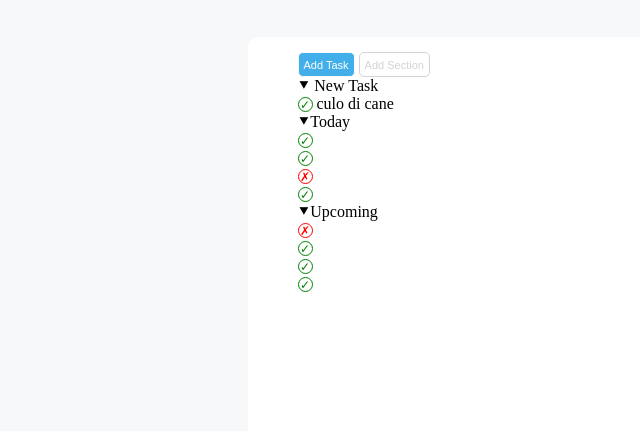
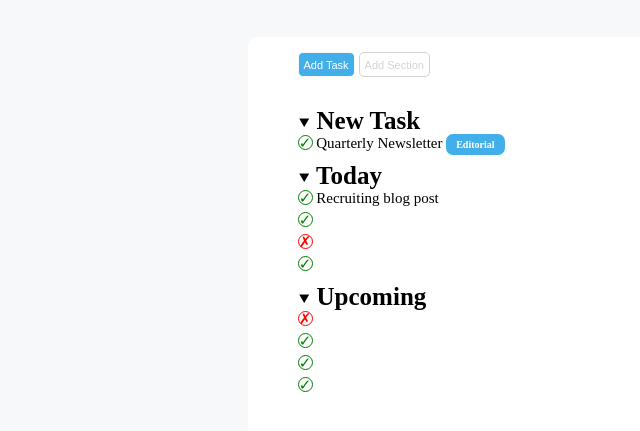
Before and after one commit to andreapanico12/html-css-toboolist, a plain HTML site: page index.html in a window 1280 px wide. Shown: the part 73-504 px from the top of the page, without its empty margins (0-640 px from the left). Drawn offline with Linux system fonts and the light colour scheme.

Commit message:
edit index

```diff
--- a/Assets/style.css
+++ b/Assets/style.css
@@ -44,6 +44,7 @@ header span{
 
 .main-top{
   padding-top: 10px;
+  margin-bottom: 30px;
 }
 
 .button{
@@ -68,12 +69,26 @@ header span{
 
 }
 
-.section-list li{
+.section-list{
+  font-size: 25px;
+  font-weight: 800;
+  margin-top: 10px;
+
 
 }
 
+.section-list .arrow-down{
+  font-size: 16px;
+}
+
+
+.task-list li{
+  font-size: 15px;
+  margin-bottom: 5px;
+}
+
 span.completed{
-  font-size: 12px;
+  font-size: 15px;
   color: green;
   display: inline-block;
   width: 15px;
@@ -85,7 +100,7 @@ span.completed{
 }
 
 span.failed{
-  font-size: 12px;
+  font-size: 15px;
   color: red;
   display: inline-block;
   width: 15px;
@@ -98,10 +113,16 @@ span.failed{
 
 .badge{
   height: 20px;
-  border-radius: 10px;
+  border-radius: 7px;
   border: 0 none;
   text-align: center;
-  font-size: 9px;
-  padding: 0 5px;
+  font-size: 10px;
+  padding: 5px 10px;
+  color: white;
+  font-weight: 600;
+}
+
+.badge.badge-editorial{
+  background-color: #42afea;
 
 }
--- a/index.html
+++ b/index.html
@@ -1,83 +1,82 @@
 <!DOCTYPE html>
 <html lang="en">
   <head>
-  <meta charset="UTF-8">
-  <meta name="viewport" content="width=device-width, initial-scale=1.0">
+    <meta charset="UTF-8" />
+    <meta name="viewport" content="width=device-width, initial-scale=1.0" />
     <title>Esercizio: Toboolist</title>
-  <link rel="stylesheet" href="Assets/style.css">
+    <link rel="stylesheet" href="Assets/style.css" />
   </head>
 
   <body>
-
     <header>
-
       <!-- title -->
       <section>
-
-      <img class="logo" src="Assets/img/Logo.png" alt="logo">
+        <img class="logo" src="Assets/img/Logo.png" alt="logo" />
         <span><strong>Toboolist</strong></span>
-
       </section>
       <!--/title -->
-
     </header>
     <main>
       <section class="container-list">
-
         <div class="main-top">
-        <button class="button button-primary"> Add Task</button>
-         <button class="button button-secondary"> Add Section</button>
+          <button class="button button-primary">Add Task</button>
+          <button class="button button-secondary">Add Section</button>
         </div>
 
         <!-- lists -->
         <div>
-        <ul class="section-list">
-
-          <li>&#11206; New Task</li>
+          <ul>
+            <li class="section-list">
+              <span class="arrow-down">&#11206;</span> New Task</li>
 
             <ul class="task-list">
               <li>
-                <span class="completed">&check;</span> culo di cane
+                <span class="completed">&check;</span>  Quarterly Newsletter
+                <span class="badge badge-editorial"> Editorial</span>
               </li>
             </ul>
 
-          <li>&#11206;Today</li>
+            <li class="section-list">
+              <span class="arrow-down">&#11206;</span>  Today</li>
 
             <ul class="task-list">
               <li>
                 <span class="completed">&check;</span>
-              </li> <li>
-                <span class="completed">&check;</span>
-              </li> <li>
-                <span class="failed">&cross;</span>
-              </li> <li>
+                Recruiting blog post
+              </li>
+              <li>
                 <span class="completed">&check;</span>
               </li>
-
+              <li>
+                <span class="failed">&cross;</span>
+              </li>
+              <li>
+                <span class="completed">&check;</span>
+              </li>
             </ul>
 
-         <li>&#11206;Upcoming</li>
+            <li class="section-list">
+              <span class="arrow-down">&#11206;</span> Upcoming</li>
 
             <ul class="task-list">
               <li>
                 <span class="failed">&cross;</span>
-              </li> <li>
+              </li>
+              <li>
                 <span class="completed">&check;</span>
-              </li> <li>
+              </li>
+              <li>
                 <span class="completed">&check;</span>
-              </li> <li>
+              </li>
+              <li>
                 <span class="completed">&check;</span>
               </li>
             </ul>
-
           </ul>
         </div>
         <!-- /lists -->
-
       </section>
-
     </main>
     <footer></footer>
-
   </body>
 </html>
```
Lines whose indentation alone changed are shown as unchanged.
